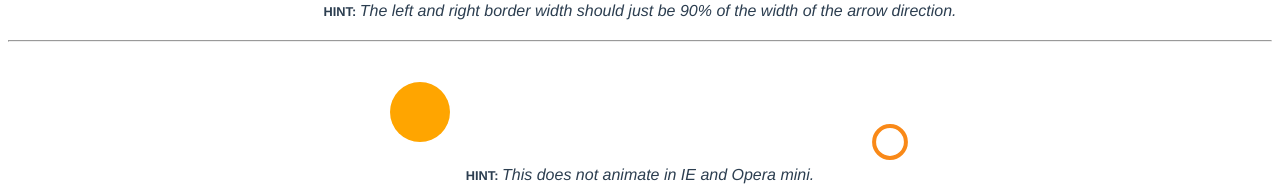
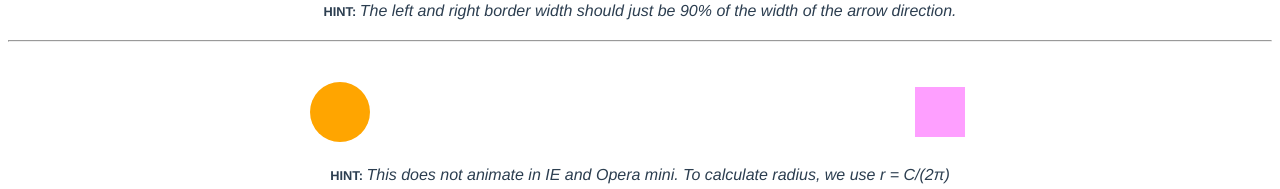
Before and after one commit to artvader/artvader.github.io, a Vue app: page /#/ in a window 1280 px wide. Shown: the part 2063-2252 px from the top of the page. Built offline with nearby package versions, Linux system fonts and the light colour scheme.

Commit message:
feat: added rect SVG animation

```diff
--- a/src/components/templates/SVGAnimate.vue
+++ b/src/components/templates/SVGAnimate.vue
@@ -11,31 +11,47 @@
           />
         </circle>
       </svg>
-      <svg width="40" height="40">
+      <svg width="100" height="100">
         <circle
-          cx="20"
-          cy="20"
-          r="15.91549430918954"
+          cx="50%"
+          cy="50%"
+          r="31.847133"
           fill="transparent"
           stroke="#f98918"
           stroke-width="4"
           class="circle"
-        >
-        </circle>
+        ></circle>
+      </svg>
+      <svg x="0px" y="0px" width="100px" height="100px" xml:space="preserve">
+        <g transform="translate(25, 25)">
+          <rect fill="#FE9FFF" width="50px" height="50px">
+            <animateTransform
+              attributeName="transform"
+              type="rotate"
+              from="0 25 25"
+              to="360 25 25"
+              dur="20s"
+              repeatDur="indefinite"
+            />
+          </rect>
+        </g>
       </svg>
     </div>
-    <hint v-pre>This does not animate in IE and Opera mini.</hint>
+    <hint v-pre
+      >This does not animate in IE and Opera mini. To calculate radius, we use r
+      = C/(2π)</hint
+    >
   </div>
 </template>
 <style lang="scss">
 .circle {
-  stroke-dasharray: 100;
-  stroke-dashoffset: 0;
-  animation: dash 1s linear alternate infinite;
+  stroke-dasharray: 200;
+  stroke-dashoffset: 25;
+  animation: dash 1s linear infinite;
 }
 @keyframes dash {
   from {
-    stroke-dashoffset: 100;
+    stroke-dashoffset: 200;
   }
   to {
     stroke-dashoffset: 0;
```
